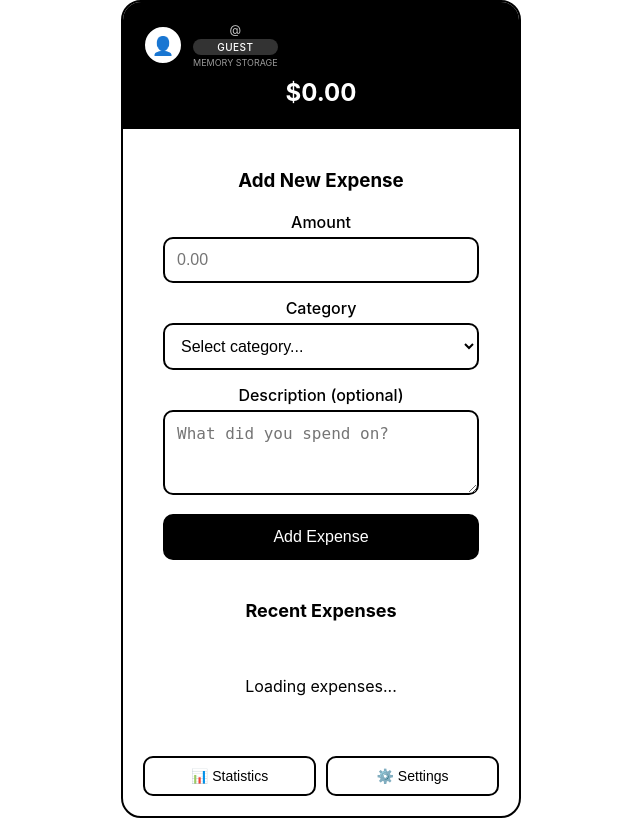
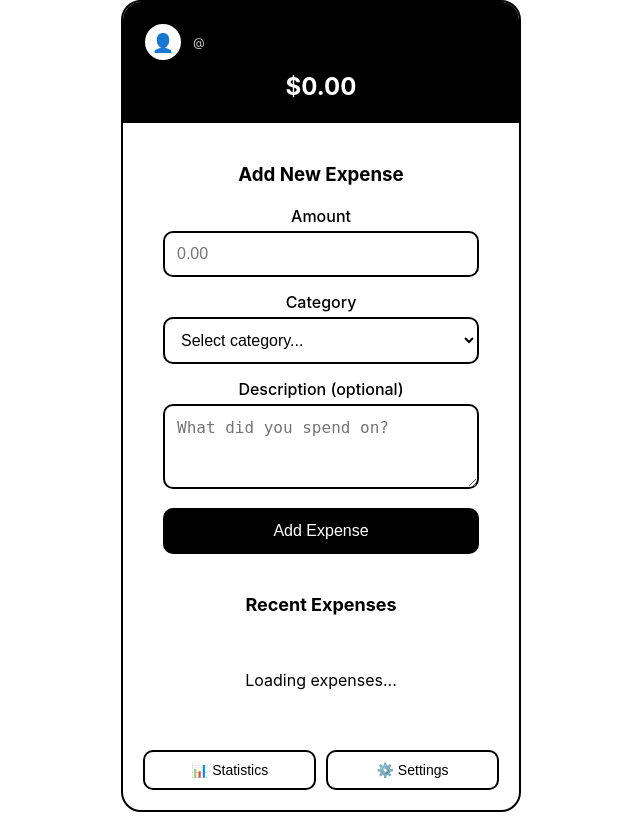
Before and after one commit to vKutik/expenceSense, a Flask app: page / in a window 1280 px wide. Shown: the whole page, without its empty margins (319-959 px from the left). Run offline with Flask 3, Linux system fonts and the light colour scheme; some libraries are stand-ins or nearby versions.

Commit message:
🔧 Hide GUEST level for authenticated Telegram users
✅ Fixed issue:
- Removed 'GUEST' level display when user is authenticated via Telegram
- Hidden user level and storage info for real Telegram users
- Only shows name and username, no technical details
- Updated bot URL to latest Vercel deployment

🎯 Result: Clean interface showing only real user info, no 'GUEST' text

```diff
--- a/templates/index.html
+++ b/templates/index.html
@@ -512,12 +512,9 @@
                         document.getElementById('userDetails').textContent =
                             `@${currentUser.username || 'user'}`;
 
-                        if (currentUser.level) {
-                            document.getElementById('userLevel').textContent = currentUser.level.toUpperCase();
-                        }
-                        if (currentUser.storage_type) {
-                            document.getElementById('storageInfo').textContent = currentUser.storage_type.replace('_', ' ').toUpperCase();
-                        }
+                        // Hide user level and storage info for authenticated Telegram users
+                        document.getElementById('userLevel').style.display = 'none';
+                        document.getElementById('storageInfo').style.display = 'none';
 
                         // Load categories and expenses
                         await loadCategories();
@@ -553,8 +550,9 @@
                         `${currentUser.first_name} ${currentUser.last_name || ''}`.trim();
                     document.getElementById('userDetails').textContent =
                         `@${currentUser.username}`;
-                    document.getElementById('userLevel').textContent = 'GUEST';
-                    document.getElementById('storageInfo').textContent = 'MEMORY STORAGE';
+                    // Hide user level and storage info for Telegram users
+                    document.getElementById('userLevel').style.display = 'none';
+                    document.getElementById('storageInfo').style.display = 'none';
 
                     // Load categories and expenses
                     await loadCategories();
@@ -595,13 +593,9 @@
                     document.getElementById('userDetails').textContent =
                         `@${currentUser.username || 'user'}`;
 
-                    // Update user level and storage info
-                    if (currentUser.level) {
-                        document.getElementById('userLevel').textContent = currentUser.level.toUpperCase();
-                    }
-                    if (currentUser.storage_type) {
-                        document.getElementById('storageInfo').textContent = currentUser.storage_type.replace('_', ' ').toUpperCase();
-                    }
+                    // Hide user level and storage info for authenticated users
+                    document.getElementById('userLevel').style.display = 'none';
+                    document.getElementById('storageInfo').style.display = 'none';
 
                     // Populate categories
                     populateCategories();
@@ -676,8 +670,9 @@
                         document.getElementById('userName').textContent = 'Guest User';
                         document.getElementById('userDetails').textContent = '@guest';
                     }
-                    document.getElementById('userLevel').textContent = 'GUEST';
-                    document.getElementById('storageInfo').textContent = 'MEMORY STORAGE';
+                    // Hide user level and storage info
+                    document.getElementById('userLevel').style.display = 'none';
+                    document.getElementById('storageInfo').style.display = 'none';
 
                     await loadExpenses();
                     await loadStats();
--- a/working_bot.py
+++ b/working_bot.py
@@ -66,7 +66,7 @@ Click the button below to open the Mini App and start tracking your expenses!
             {
                 "text": "📱 Open Expense Tracker",
                 "web_app": {
-                    "url": "https://snake-ofgsh5b83-volodymyr-s-projects-9f0184a4.vercel.app"
+                    "url": "https://snake-5wtzqkirf-volodymyr-s-projects-9f0184a4.vercel.app"
                 }
             }
         ], [
```
